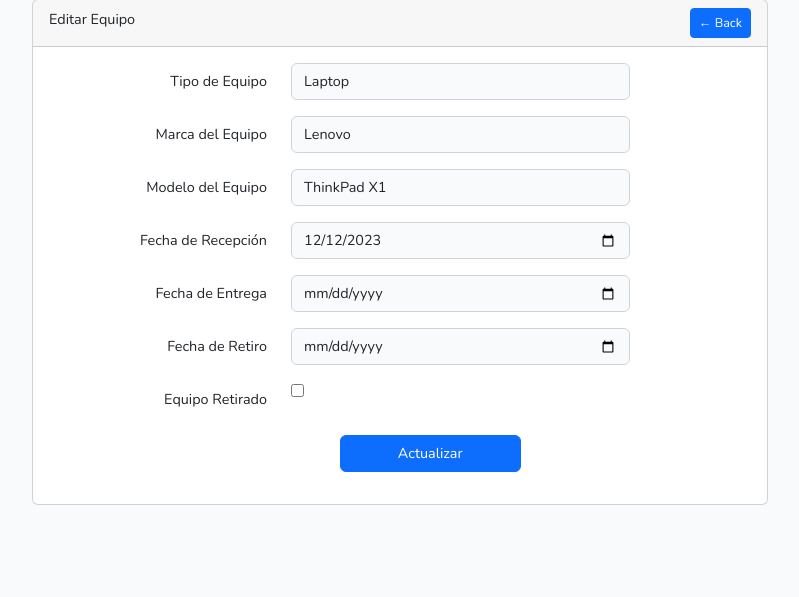
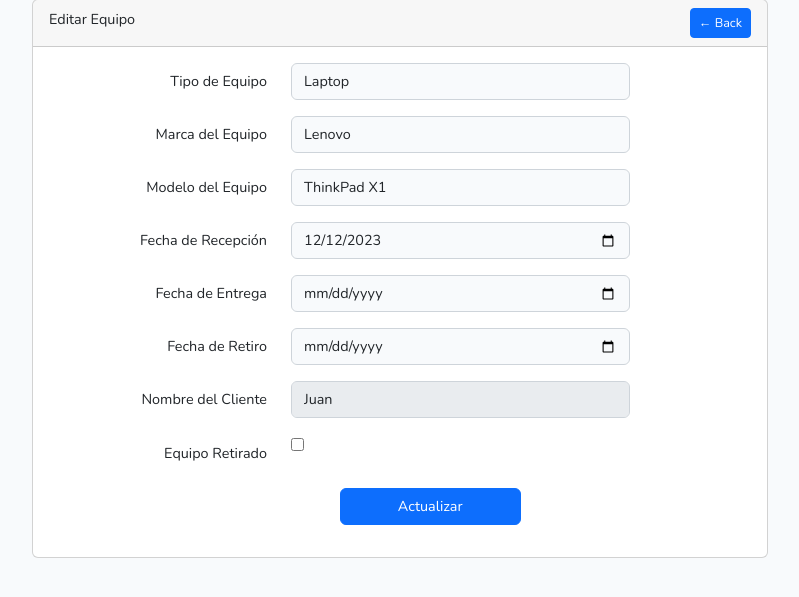
Before and after one commit to JohanC25/ingweb, a Laravel app: page /equipos/1/edit in a window 1280 px wide. Shown: the part 96-693 px from the top of the page, without its empty margins (240-1039 px from the left). Run offline with Laravel 10, Linux system fonts and the light colour scheme; a user stored in the database is signed in; data comes from the database, SQL or seed files in the repository; style sheets or scripts are compiled from the project's sources.

Commit message:
Arreglo bugs CRUD equipo

```diff
--- a/app/Http/Controllers/EquipoController.php
+++ b/app/Http/Controllers/EquipoController.php
@@ -5,6 +5,7 @@ namespace App\Http\Controllers;
 use App\Models\Equipo;
 use App\Http\Requests\StoreEquipoRequest;
 use App\Http\Requests\UpdateEquipoRequest;
+use App\Models\Cliente;
 use Illuminate\View\View;
 use Illuminate\Http\RedirectResponse;
 
@@ -15,11 +16,11 @@ class EquipoController extends Controller
      */
     public function __construct()
     {
-       $this->middleware('auth');
-       $this->middleware('permission:create-equipo|edit-equipo|delete-equipo', ['only' => ['index','show']]);
-       $this->middleware('permission:create-equipo', ['only' => ['create','store']]);
-       $this->middleware('permission:edit-equipo', ['only' => ['edit','update']]);
-       $this->middleware('permission:delete-equipo', ['only' => ['destroy']]);
+        $this->middleware('auth');
+        $this->middleware('permission:create-equipo|edit-equipo|delete-equipo', ['only' => ['index', 'show']]);
+        $this->middleware('permission:create-equipo', ['only' => ['create', 'store']]);
+        $this->middleware('permission:edit-equipo', ['only' => ['edit', 'update']]);
+        $this->middleware('permission:delete-equipo', ['only' => ['destroy']]);
     }
 
     /**
@@ -37,8 +38,10 @@ class EquipoController extends Controller
      */
     public function create(): View
     {
-        return view('equipos.create');
+        $clientes = Cliente::all(); // Obtener todos los clientes
+        return view('equipos.create', compact('clientes'));
     }
+
 
     /**
      * Store a newly created resource in storage.
@@ -47,7 +50,7 @@ class EquipoController extends Controller
     {
         Equipo::create($request->all());
         return redirect()->route('equipos.index')
-                ->withSuccess('New equipo is added successfully.');
+            ->withSuccess('New equipo is added successfully.');
     }
 
     /**
@@ -65,6 +68,7 @@ class EquipoController extends Controller
      */
     public function edit(Equipo $equipo): View
     {
+        $equipo->load('cliente');
         return view('equipos.edit', [
             'equipo' => $equipo
         ]);
@@ -77,7 +81,7 @@ class EquipoController extends Controller
     {
         $equipo->update($request->all());
         return redirect()->back()
-                ->withSuccess('Equipo is updated successfully.');
+            ->withSuccess('Equipo is updated successfully.');
     }
 
     /**
@@ -87,6 +91,6 @@ class EquipoController extends Controller
     {
         $equipo->delete();
         return redirect()->route('equipos.index')
-                ->withSuccess('Equipo is deleted successfully.');
+            ->withSuccess('Equipo is deleted successfully.');
     }
 }
--- a/resources/views/equipos/edit.blade.php
+++ b/resources/views/equipos/edit.blade.php
@@ -1,15 +1,11 @@
 @extends('layouts.app')
 
 @section('content')
-
     <div class="row justify-content-center">
         <div class="col-md-8">
-
             <div class="card">
                 <div class="card-header">
-                <div class="float-start">
                     Editar Equipo
-                </div>
                     <div class="float-end">
                         <a href="{{ route('equipos.index') }}" class="btn btn-primary btn-sm">&larr; Back</a>
                     </div>
@@ -17,82 +13,71 @@
                 <div class="card-body">
                     <form action="{{ route('equipos.update', $equipo->id) }}" method="post">
                         @csrf
-                    @method("PUT")
+                        @method('PUT')
 
-                    <!-- Tipo de Equipo -->
                         <div class="mb-3 row">
-                        <label for="tipo_equipo" class="col-md-4 col-form-label text-md-end text-start">Tipo de Equipo</label>
+                            <label for="tipo_equipo" class="col-md-4 col-form-label text-md-end">Tipo de Equipo</label>
                             <div class="col-md-6">
-                            <input type="text" class="form-control @error('tipo_equipo') is-invalid @enderror" id="tipo_equipo" name="tipo_equipo" value="{{ $equipo->tipo_equipo }}">
-                            @error('tipo_equipo')
-                                <span class="text-danger">{{ $message }}</span>
-                            @enderror
+                                <input type="text" class="form-control" id="tipo_equipo" name="tipo_equipo"
+                                    value="{{ $equipo->tipo_equipo }}">
                             </div>
                         </div>
 
-                    <!-- Marca del Equipo -->
                         <div class="mb-3 row">
-                        <label for="marca_equipo" class="col-md-4 col-form-label text-md-end text-start">Marca del Equipo</label>
+                            <label for="marca_equipo" class="col-md-4 col-form-label text-md-end">Marca del Equipo</label>
                             <div class="col-md-6">
-                            <input type="text" class="form-control @error('marca_equipo') is-invalid @enderror" id="marca_equipo" name="marca_equipo" value="{{ $equipo->marca_equipo }}">
-                            @error('marca_equipo')
-                                <span class="text-danger">{{ $message }}</span>
-                            @enderror
+                                <input type="text" class="form-control" id="marca_equipo" name="marca_equipo"
+                                    value="{{ $equipo->marca_equipo }}">
                             </div>
                         </div>
 
-                    <!-- Modelo del Equipo -->
                         <div class="mb-3 row">
-                        <label for="modelo_equipo" class="col-md-4 col-form-label text-md-end text-start">Modelo del Equipo</label>
+                            <label for="modelo_equipo" class="col-md-4 col-form-label text-md-end">Modelo del Equipo</label>
                             <div class="col-md-6">
-                            <input type="text" class="form-control @error('modelo_equipo') is-invalid @enderror" id="modelo_equipo" name="modelo_equipo" value="{{ $equipo->modelo_equipo }}">
-                            @error('modelo_equipo')
-                                <span class="text-danger">{{ $message }}</span>
-                            @enderror
+                                <input type="text" class="form-control" id="modelo_equipo" name="modelo_equipo"
+                                    value="{{ $equipo->modelo_equipo }}">
                             </div>
                         </div>
 
-                    <!-- Fecha de Recepción -->
                         <div class="mb-3 row">
-                        <label for="fecha_recepcion" class="col-md-4 col-form-label text-md-end text-start">Fecha de Recepción</label>
+                            <label for="fecha_recepcion" class="col-md-4 col-form-label text-md-end">Fecha de
+                                Recepción</label>
                             <div class="col-md-6">
-                            <input type="date" class="form-control @error('fecha_recepcion') is-invalid @enderror" id="fecha_recepcion" name="fecha_recepcion" value="{{ $equipo->fecha_recepcion }}">
-                            @error('fecha_recepcion')
-                                <span class="text-danger">{{ $message }}</span>
-                            @enderror
+                                <input type="date" class="form-control" id="fecha_recepcion" name="fecha_recepcion"
+                                    value="{{ $equipo->fecha_recepcion }}">
                             </div>
                         </div>
 
-                    <!-- Fecha de Entrega -->
                         <div class="mb-3 row">
-                        <label for="fecha_entrega" class="col-md-4 col-form-label text-md-end text-start">Fecha de Entrega</label>
+                            <label for="fecha_entrega" class="col-md-4 col-form-label text-md-end">Fecha de Entrega</label>
                             <div class="col-md-6">
-                            <input type="date" class="form-control @error('fecha_entrega') is-invalid @enderror" id="fecha_entrega" name="fecha_entrega" value="{{ $equipo->fecha_entrega }}">
-                            @error('fecha_entrega')
-                                <span class="text-danger">{{ $message }}</span>
-                            @enderror
+                                <input type="date" class="form-control" id="fecha_entrega" name="fecha_entrega"
+                                    value="{{ $equipo->fecha_entrega }}">
                             </div>
                         </div>
 
-                    <!-- Fecha de Retiro -->
                         <div class="mb-3 row">
-                        <label for="fecha_retiro" class="col-md-4 col-form-label text-md-end text-start">Fecha de Retiro</label>
+                            <label for="fecha_retiro" class="col-md-4 col-form-label text-md-end">Fecha de Retiro</label>
                             <div class="col-md-6">
-                            <input type="date" class="form-control @error('fecha_retiro') is-invalid @enderror" id="fecha_retiro" name="fecha_retiro" value="{{ $equipo->fecha_retiro }}">
-                            @error('fecha_retiro')
-                                <span class="text-danger">{{ $message }}</span>
-                            @enderror
+                                <input type="date" class="form-control" id="fecha_retiro" name="fecha_retiro"
+                                    value="{{ $equipo->fecha_retiro }}">
                             </div>
                         </div>
 
-                    <!-- Equipo Retirado -->
                         <div class="mb-3 row">
-                        <label for="equipo_retirado" class="col-md-4 col-form-label text-md-end text-start">Equipo Retirado</label>
+                            <label for="cliente_nombre" class="col-md-4 col-form-label text-md-end">Nombre del
+                                Cliente</label>
                             <div class="col-md-6">
-                            <input type="checkbox" class="@error('equipo_retirado') is-invalid @enderror" id="equipo_retirado" name="equipo_retirado" value="1" {{ $equipo->equipo_retirado ? 'checked' : '0' }}>
-                            @error('equipo_retirado')
-                                <span class="text-danger">{{ $message }}</span>
-                            @enderror
+                                <input type="text" class="form-control" id="cliente_nombre" name="cliente_nombre"
+                                    value="{{ $equipo->cliente->nombre ?? 'No asignado' }}" disabled>
+                            </div>
+                        </div>
+
+                        <div class="mb-3 row">
+                            <label for="equipo_retirado" class="col-md-4 col-form-label text-md-end">Equipo Retirado</label>
+                            <div class="col-md-6">
+                                <input type="checkbox" id="equipo_retirado" name="equipo_retirado"
+                                    {{ $equipo->equipo_retirado ? 'checked' : '' }}>
                             </div>
                         </div>
 
@@ -105,5 +90,4 @@
             </div>
         </div>
     </div>
-
 @endsection
```
Also changed, not shown: resources/views/equipos/create.blade.php (+17 -0 lines). Lines whose indentation alone changed are shown as unchanged.
